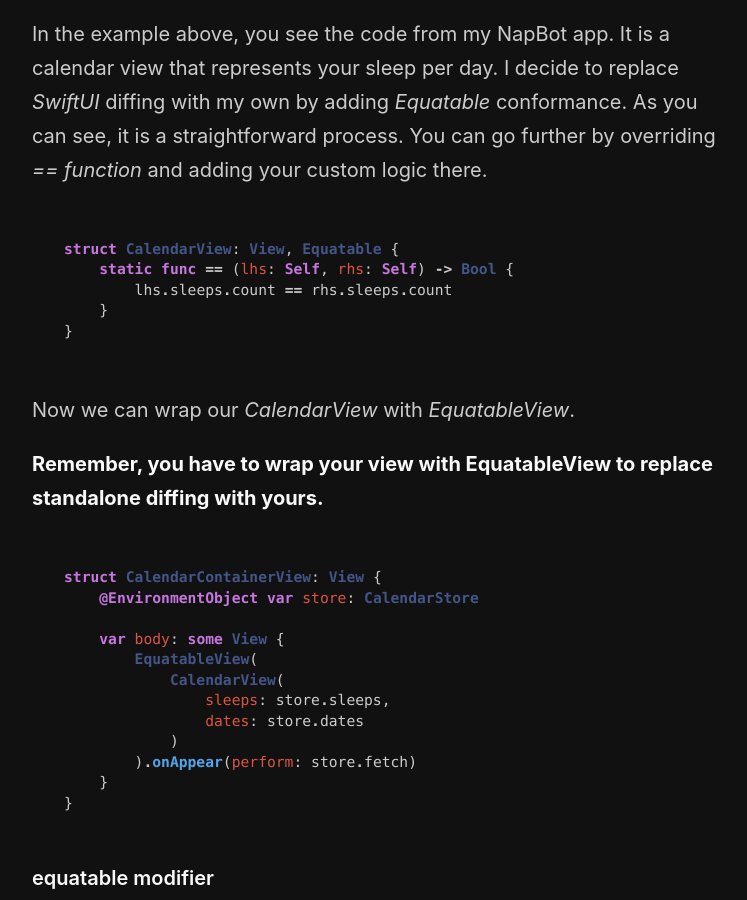
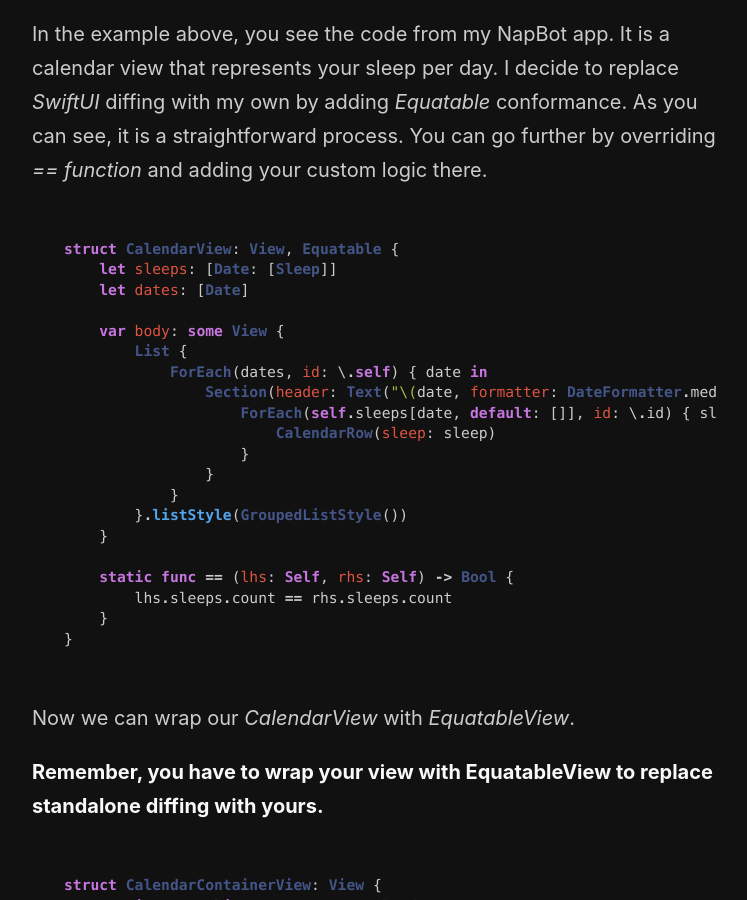
Before and after one commit to mecid/mecid.github.io, a Jekyll site: the page built from _posts/2020-01-22-optimizing-views-in-swiftui-using-equatableview.md, in a window 1280 px wide and 900 px high, scrolled down 1697 px. Shown: the whole window, without its empty margins (258-1005 px from the left). Built offline with Jekyll 4.4.1, drawn with Linux system fonts in a browser that asks for light colours.

Commit message:
Update 2020-01-22-optimizing-views-in-swiftui-using-equatableview.md

````diff
--- a/_posts/2020-01-22-optimizing-views-in-swiftui-using-equatableview.md
+++ b/_posts/2020-01-22-optimizing-views-in-swiftui-using-equatableview.md
@@ -39,6 +39,21 @@ In the example above, you see the code from my NapBot app. It is a calendar view
 
 ```swift
 struct CalendarView: View, Equatable {
+    let sleeps: [Date: [Sleep]]
+    let dates: [Date]
+
+    var body: some View {
+        List {
+            ForEach(dates, id: \.self) { date in
+                Section(header: Text("\(date, formatter: DateFormatter.mediumDate)")) {
+                    ForEach(self.sleeps[date, default: []], id: \.id) { sleep in
+                        CalendarRow(sleep: sleep)
+                    }
+                }
+            }
+        }.listStyle(GroupedListStyle())
+    }
+
     static func == (lhs: Self, rhs: Self) -> Bool {
         lhs.sleeps.count == rhs.sleeps.count
     }
````
